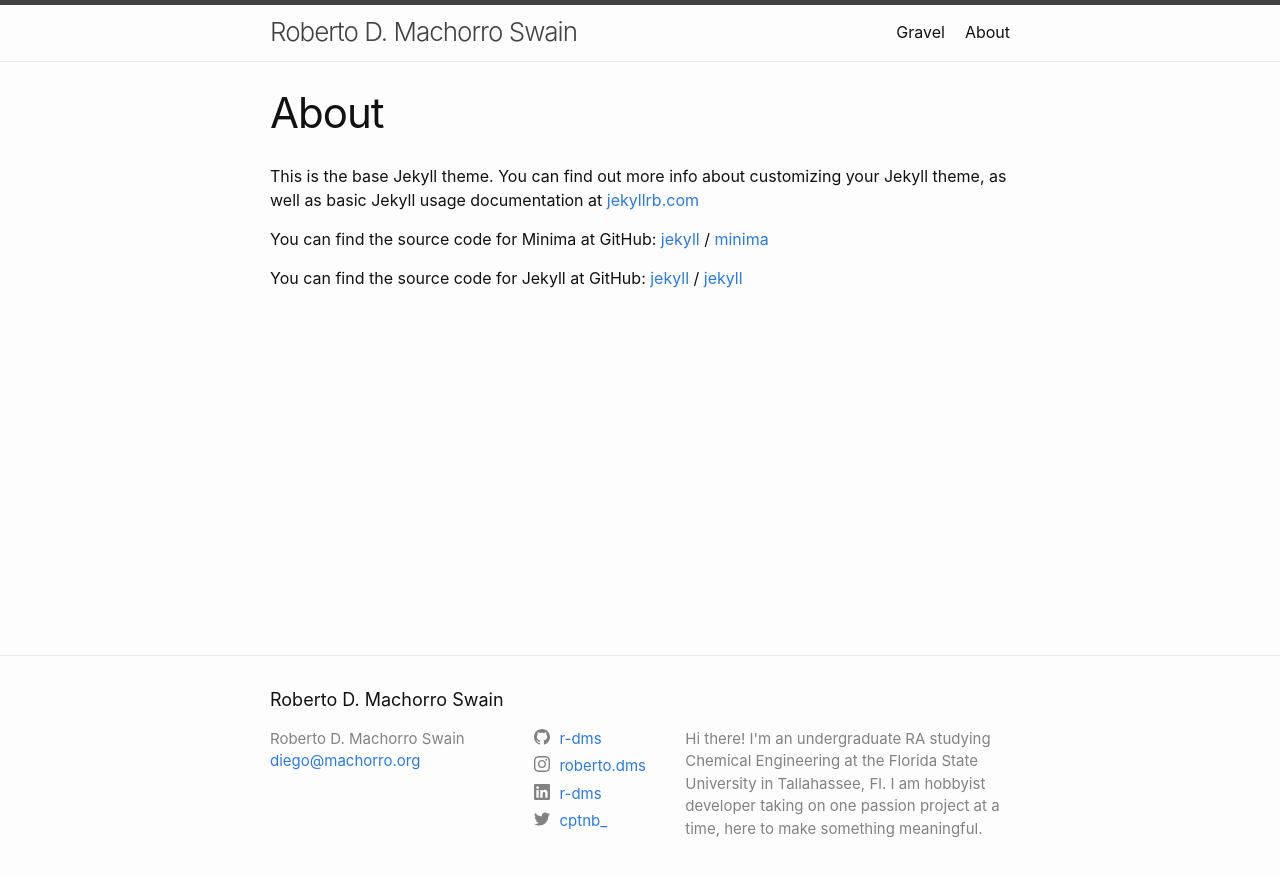
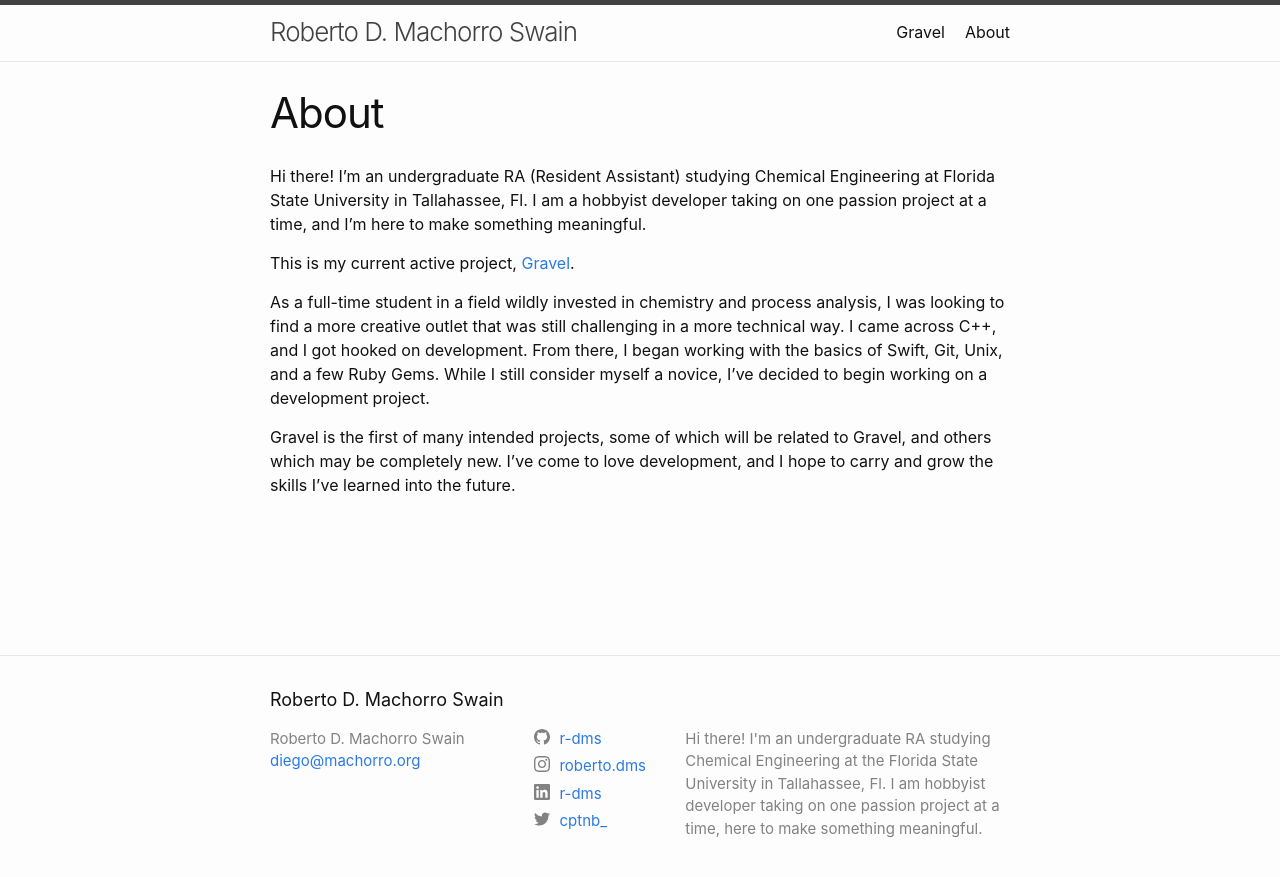
Before and after one commit to r-dms/r-dms.github.io, a Jekyll site: the page built from about.markdown, in a window 1280 px wide. Shown: the top 877 px of the page. Built offline with Jekyll 4.4.1, drawn with Linux system fonts in a browser that asks for light colours.

Commit message:
Editted about page

```diff
--- a/about.markdown
+++ b/about.markdown
@@ -4,15 +4,11 @@ title: "About"
 permalink: /about/
 ---
 
-This is the base Jekyll theme. You can find out more info about customizing your Jekyll theme, as well as basic Jekyll usage documentation at [jekyllrb.com](https://jekyllrb.com/)
+Hi there! I'm an undergraduate RA (Resident Assistant) studying Chemical Engineering at Florida State University in Tallahassee, Fl. I am a hobbyist developer taking on one passion project at a time, and I'm here to make
+something meaningful.
 
-You can find the source code for Minima at GitHub:
-[jekyll][jekyll-organization] /
-[minima](https://github.com/jekyll/minima)
+This is my current active project, [Gravel](https://r-dms.github.io/gravel).
 
-You can find the source code for Jekyll at GitHub:
-[jekyll][jekyll-organization] /
-[jekyll](https://github.com/jekyll/jekyll)
+As a full-time student in a field wildly invested in chemistry and process analysis, I was looking to find a more creative outlet that was still challenging in a more technical way. I came across C++, and I got hooked on development. From there, I began working with the basics of Swift, Git, Unix, and a few Ruby Gems. While I still consider myself a novice, I've decided to begin working on a development project.
 
-
-[jekyll-organization]: https://github.com/jekyll
+Gravel is the first of many intended projects, some of which will be related to Gravel, and others which may be completely new. I've come to love development, and I hope to carry and grow the skills I've learned into the future.
```
